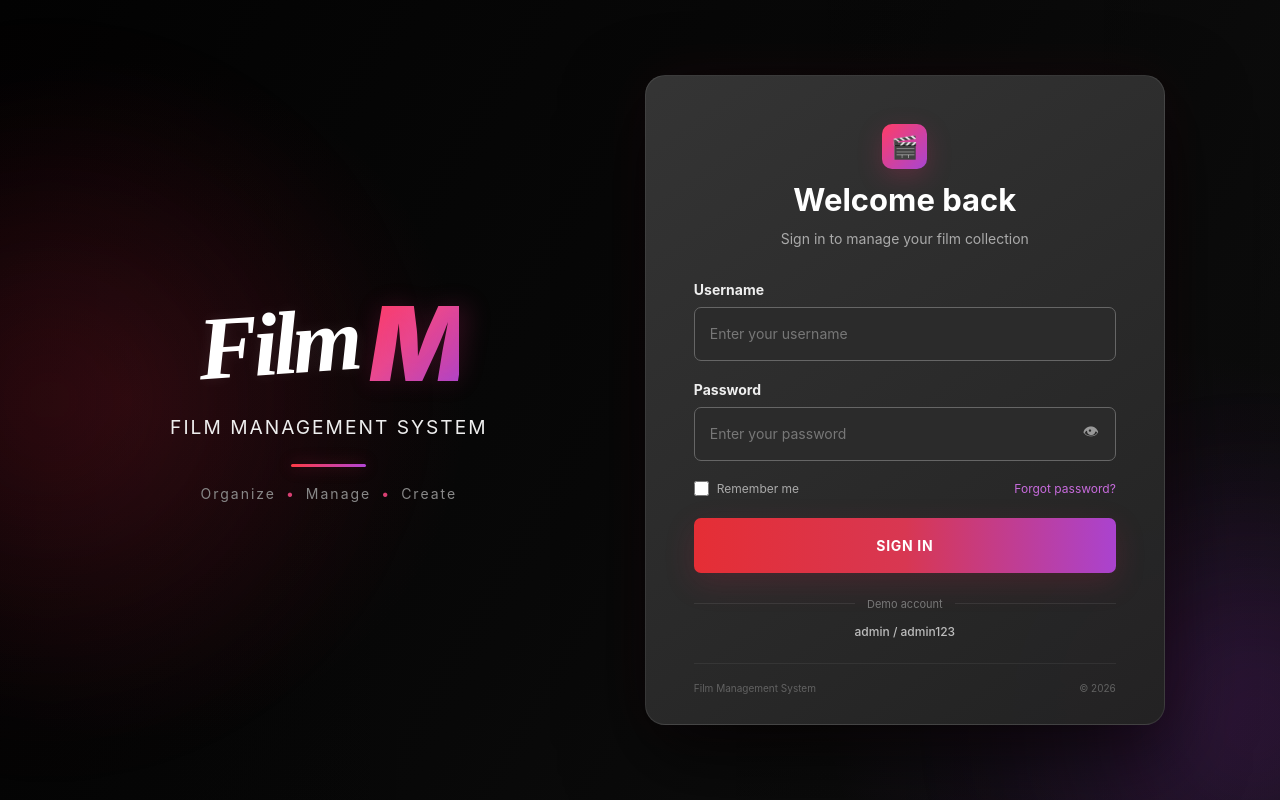
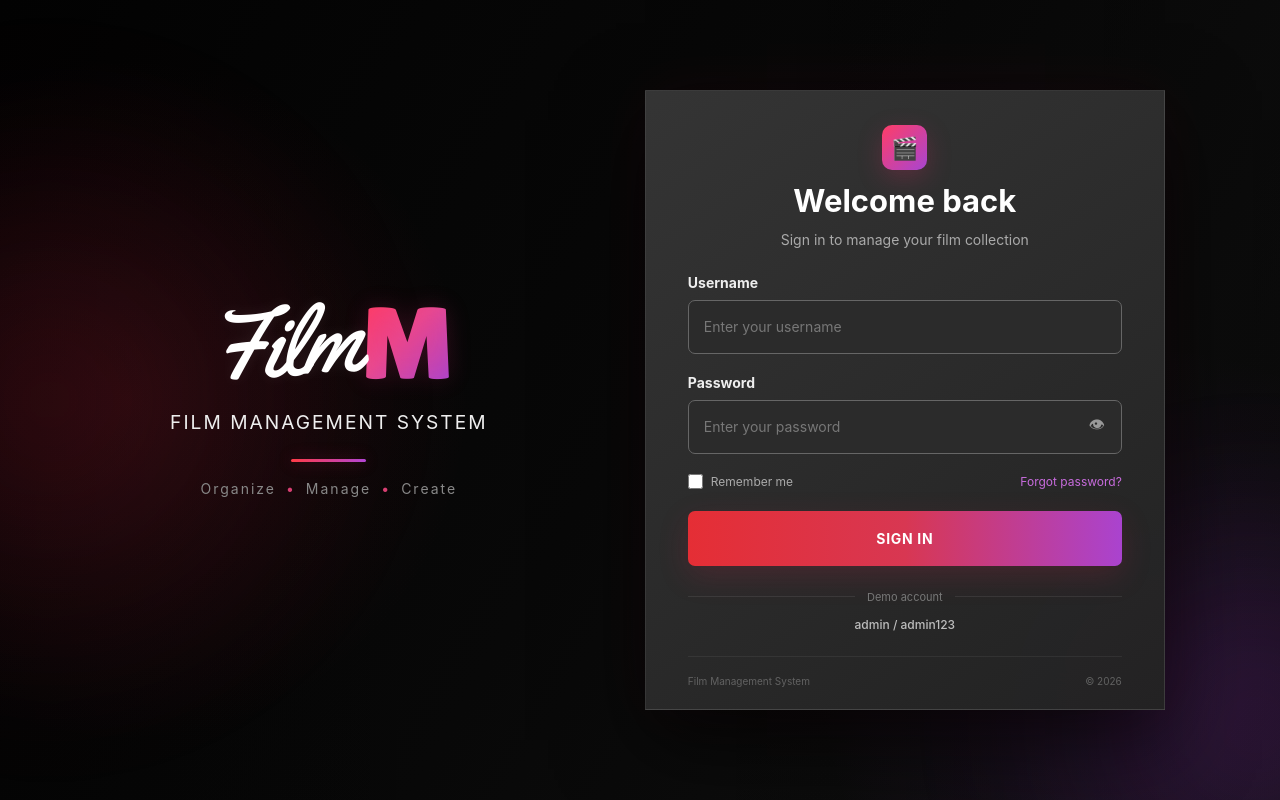
Before and after one commit to lentd6190-art/film_management_api, a React app in the folder frontend/: page / in a window 1280 px wide. Built offline with nearby package versions, Linux system fonts and the light colour scheme; the HTML template or start-up script is replaced by a standard one.

Commit message:
fix(frontend): polish login branding

```diff
--- a/frontend/src/App.css
+++ b/frontend/src/App.css
@@ -1,3 +1,6 @@
+@import url('https://fonts.googleapis.com/css2?family=Lobster&display=swap');
+@import url('https://fonts.googleapis.com/css2?family=Kaushan+Script&display=swap');
+@import url('https://fonts.googleapis.com/css2?family=Lilita+One&family=Yellowtail&display=swap');
 /* =========================================================
    GLOBAL
 ========================================================= */
@@ -13,6 +16,14 @@ body,
   min-width: 320px;
   min-height: 100%;
   margin: 0;
+}
+
+html {
+  overflow-x: hidden;
+}
+
+body {
+  overflow-x: hidden;
 }
 
 body {
@@ -45,6 +56,7 @@ input {
 
   width: 100%;
   min-height: 100vh;
+  min-height: 100dvh;
 
   display: grid;
 
@@ -61,6 +73,7 @@ input {
     clamp(60px, 9vw, 150px);
 
   overflow: hidden;
+  isolation: isolate;
 
   background:
     radial-gradient(
@@ -212,45 +225,47 @@ input {
   align-items: center;
   justify-content: center;
 
-  gap: 12px;
+  gap: 2px;
 
-  line-height: 0.9;
+  line-height: 0.85;
 
   margin-bottom: 25px;
 }
 
-
 .brand-film {
   color: #ffffff;
 
-  font-family:
-    "Brush Script MT",
-    "Segoe Script",
-    cursive;
+  font-family: "Yellowtail", cursive;
 
-  font-size: clamp(72px, 7vw, 105px);
+  font-size: clamp(82px, 7.5vw, 112px);
 
-  font-weight: 700;
+  font-weight: 400;
 
-  font-style: italic;
+  font-style: normal;
 
-  letter-spacing: -5px;
+  letter-spacing: -2px;
 
   transform: rotate(-4deg);
 
   text-shadow:
     0 0 15px rgba(255, 255, 255, 0.08);
+
+  -webkit-font-smoothing: antialiased;
 }
 
 
 .brand-m {
-  font-size: clamp(90px, 8vw, 125px);
+  font-family: "Lilita One", sans-serif;
 
-  font-weight: 900;
+  font-size: clamp(88px, 8vw, 122px);
 
-  font-style: italic;
+  font-weight: 400;
 
-  letter-spacing: -8px;
+  font-style: normal;
+
+  line-height: 0.8;
+
+  letter-spacing: -5px;
 
   background:
     linear-gradient(
@@ -267,6 +282,8 @@ input {
 
   text-shadow:
     0 0 25px rgba(225, 45, 120, 0.18);
+
+  -webkit-font-smoothing: antialiased;
 }
 
 
@@ -359,9 +376,7 @@ input {
 .login-card {
   width: 100%;
 
-  padding: 48px 48px 30px;
-
-  border-radius: 20px;
+  padding: 34px 42px 22px;
 
   background:
     linear-gradient(
@@ -402,7 +417,7 @@ input {
 .login-header {
   text-align: center;
 
-  margin-bottom: 32px;
+  margin-bottom: 24px;
 }
 
 
@@ -786,6 +801,26 @@ input {
   font-size: 10px;
 }
 
+/* =========================================================
+   VIEWPORT CONTROL
+========================================================= */
+
+@media (min-width: 801px) {
+  html,
+  body,
+  #root {
+    height: 100%;
+    overflow: hidden;
+  }
+
+  .login-page {
+    height: 100dvh;
+    min-height: 100dvh;
+
+    padding-top: 30px;
+    padding-bottom: 30px;
+  }
+}
 
 /* =========================================================
    TABLET
@@ -819,6 +854,19 @@ input {
 ========================================================= */
 
 @media (max-width: 800px) {
+    html,
+  body,
+  #root {
+    height: auto;
+    min-height: 100%;
+    overflow-x: hidden;
+    overflow-y: auto;
+  }
+
+  .login-page {
+    height: auto;
+    min-height: 100dvh;
+  }
   .login-page {
     grid-template-columns: 1fr;
 
```
